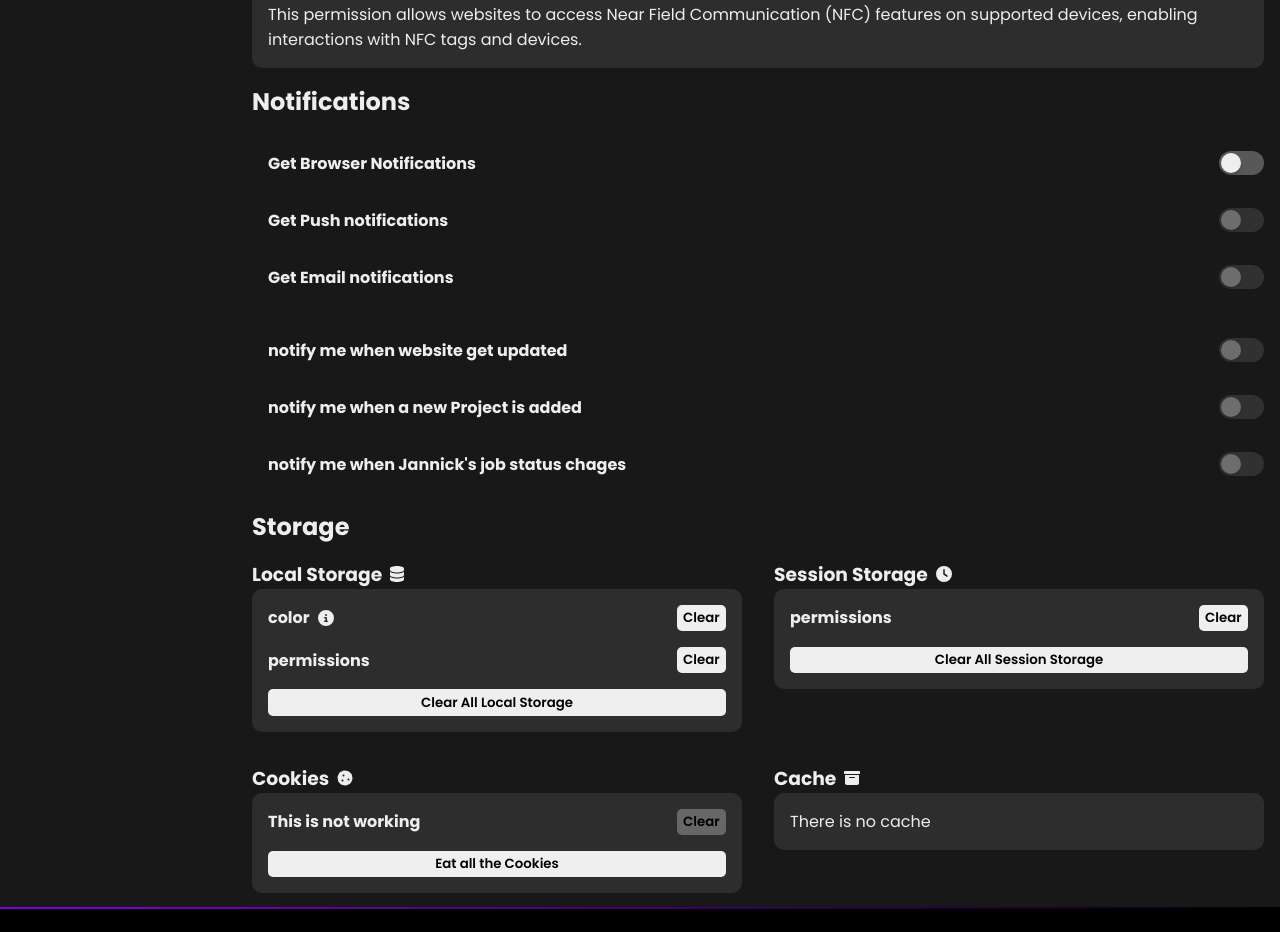
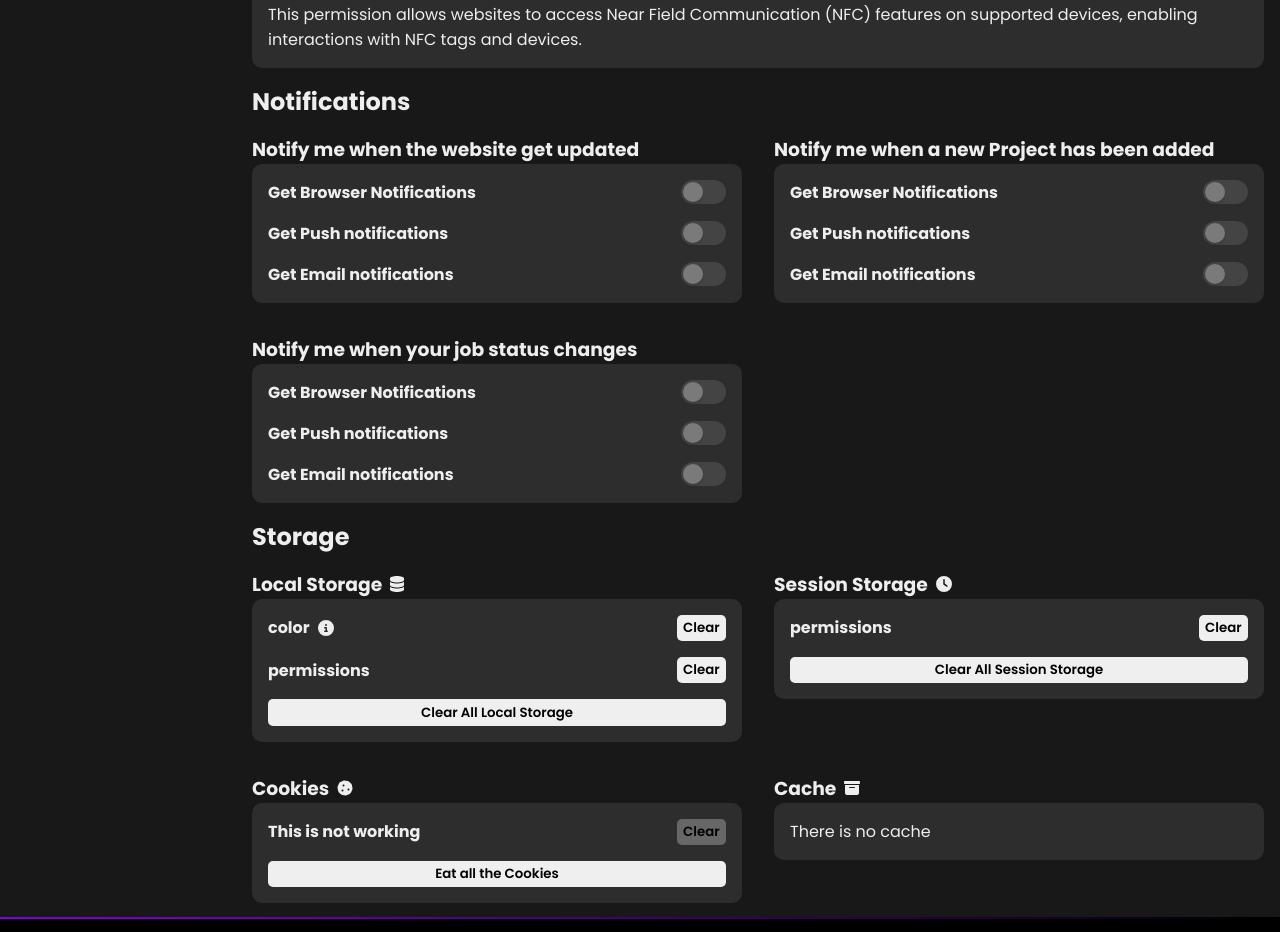
Before and after one commit to LolerSwager/portfolie-2023-react, a React (Create React App) app: page /settings in a window 1280 px wide. Shown: the part 2620-3552 px from the top of the page. Built offline with nearby package versions, Linux system fonts and the light colour scheme; no server answers.

Commit message:
update Notifications UI / UX

```diff
--- a/src/Components/Settings/Notifications.jsx
+++ b/src/Components/Settings/Notifications.jsx
@@ -4,55 +4,86 @@ import ToggleSwitch from "../ToggleSwitch"
 export default function Notifications(){
     return(
         <>
-            <h2 id="Notifications">
-            Notifications
-            </h2>
+            <h2 id="Notifications">Notifications</h2>
+            <SpanGrid>
+                <SpanCollom>
+                    <h3>Notify me when the website get updated</h3>
+                    <StyledArticle>
                         <section>
-                <SpanSpread>
-                    <h4>
-                       Get Browser Notifications
-                    </h4>
-                    <ToggleSwitch ToggleDisabled={false}/>
-                </SpanSpread>
-                <SpanSpread>
-                    <h4>
-                       Get Push notifications
-                    </h4>
+                            <h4>Get Browser Notifications</h4>
                             <ToggleSwitch ToggleDisabled={true}/>
-                </SpanSpread>
-                <SpanSpread>
-                    <h4>
-                       Get Email notifications
-                    </h4>
-                    <ToggleSwitch ToggleDisabled={true}/>
-                </SpanSpread>
                         </section>
                         <section>
-                <SpanSpread>
-                    <h4>
-                    notify me when website get updated
-                    </h4>
+                            <h4> Get Push notifications</h4>
                             <ToggleSwitch ToggleDisabled={true}/>
-                </SpanSpread>
-                <SpanSpread>
-                    <h4>
-                    notify me when a new Project is added
-                    </h4>
+                        </section>
+                        <section>
+                            <h4>Get Email notifications</h4>
                             <ToggleSwitch ToggleDisabled={true}/>
-                </SpanSpread>
-                <SpanSpread>
-                    <h4>notify me when Jannick's job status chages </h4>
+                        </section>
+                    </StyledArticle>
+                </SpanCollom>
+                <SpanCollom>
+                    <h3>Notify me when a new Project has been added</h3>
+                    <StyledArticle>
+                        <section>
+                            <h4>Get Browser Notifications</h4>
                             <ToggleSwitch ToggleDisabled={true}/>
-                </SpanSpread>
                         </section>
+                        <section>
+                            <h4> Get Push notifications</h4>
+                            <ToggleSwitch ToggleDisabled={true}/>
+                        </section>
+                        <section>
+                            <h4>Get Email notifications</h4>
+                            <ToggleSwitch ToggleDisabled={true}/>
+                        </section>
+                    </StyledArticle>
+                </SpanCollom>
+
+                <SpanCollom>
+                    <h3>Notify me when your job status changes</h3>
+                    <StyledArticle>
+                        <section>
+                            <h4>Get Browser Notifications</h4>
+                            <ToggleSwitch ToggleDisabled={true}/>
+                        </section>
+                        <section>
+                            <h4> Get Push notifications</h4>
+                            <ToggleSwitch ToggleDisabled={true}/>
+                        </section>
+                        <section>
+                            <h4>Get Email notifications</h4>
+                            <ToggleSwitch ToggleDisabled={true}/>
+                        </section>
+                    </StyledArticle>
+                </SpanCollom>
+            </SpanGrid>
         </>
     )
 }
 
+const SpanGrid = styled.span`
+    display: grid;
+    grid-template-columns: repeat(auto-fill, minmax(350px, 1fr));
+    gap: 2rem;
+`
 
-const SpanSpread = styled.span`
+const SpanCollom = styled.span`
     display: flex;
-    align-items: center;
-    justify-content: space-between;
-    padding: 1rem 0 1rem 1rem;
+    flex-direction: column;
 `
+
+const StyledArticle = styled.article`
+    padding: 1rem;
+    background-color: var(--wrapperColor);
+    border-radius: var(--borderRadius);
+    section{
+        display: grid;
+        align-content: space-between;
+        grid-template-columns:
+            minmax(150px, 1.75fr)
+            auto;
+        width: 100%;
+    }
+`
```
Lines whose indentation alone changed are shown as unchanged.
